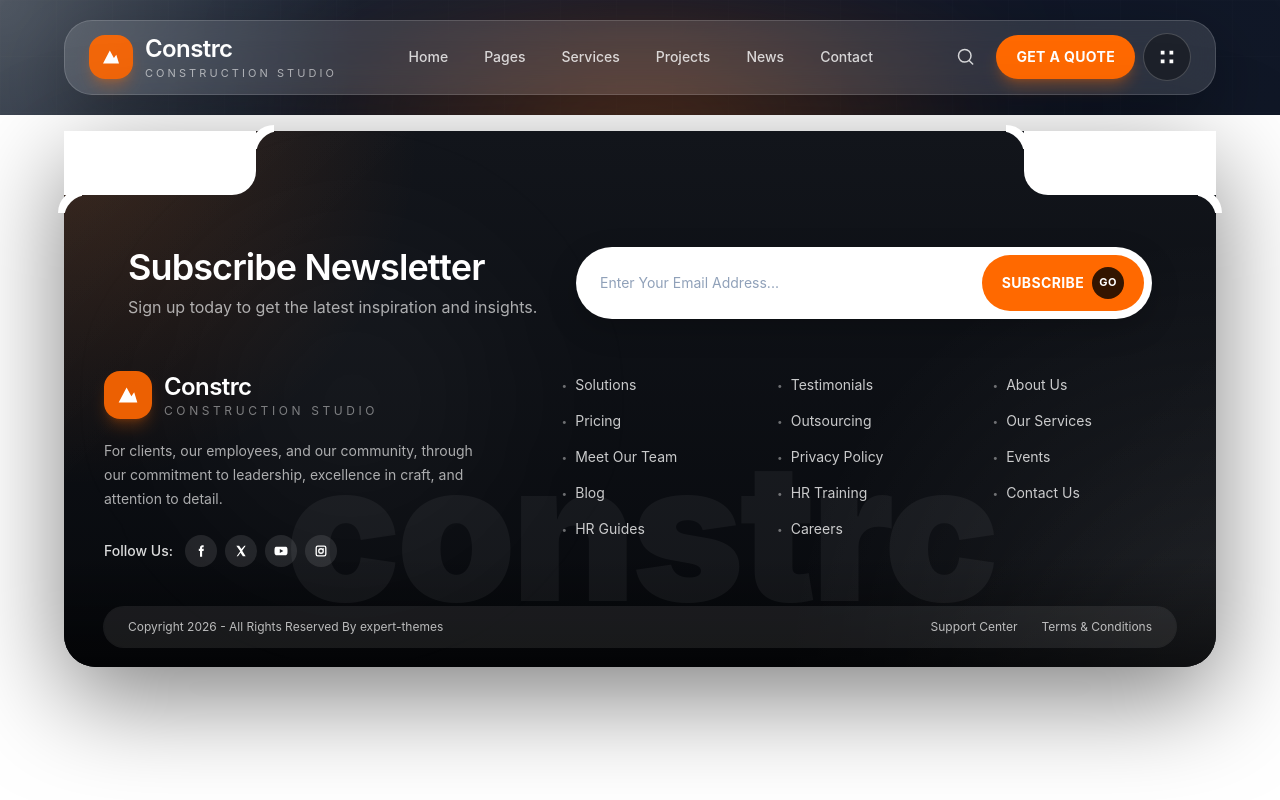
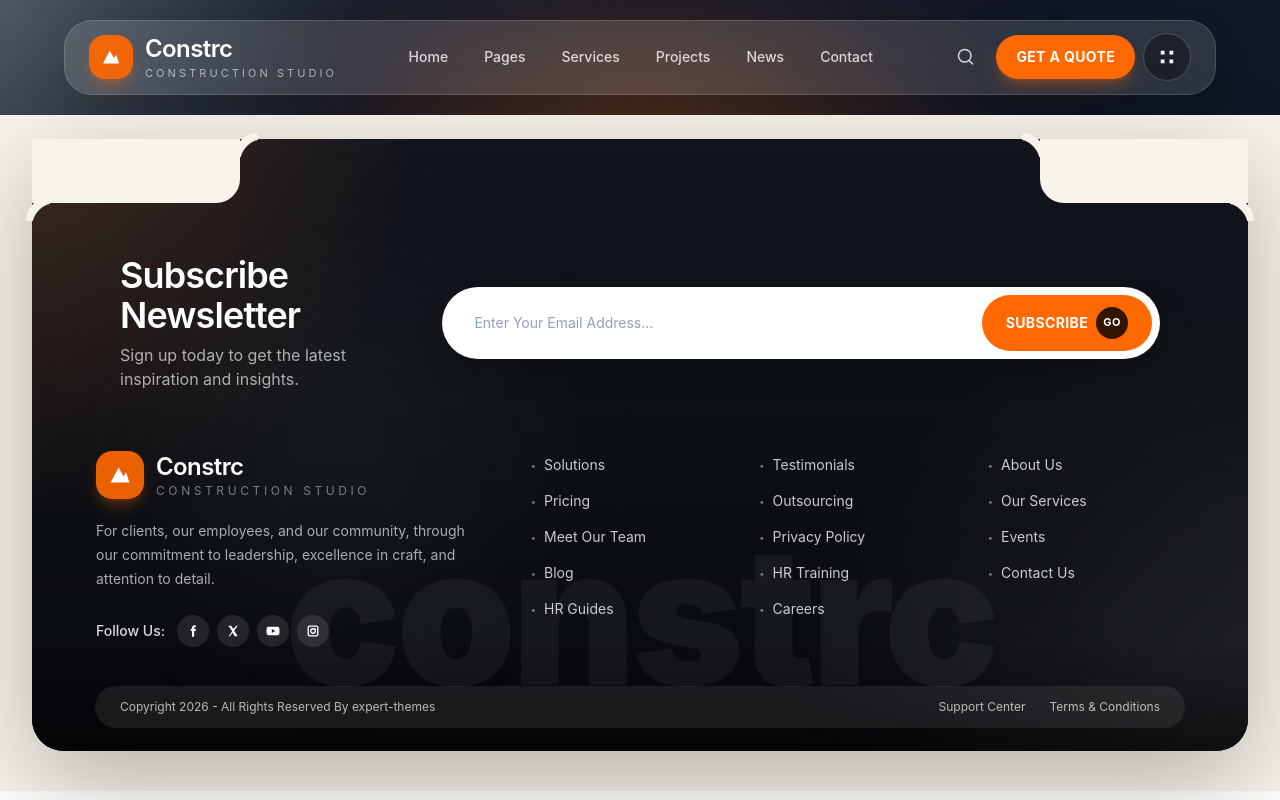
Before and after one commit to STharshan/Premium-Installations, a React (Vite) app: page /contact in a window 1280 px wide. Built offline with nearby package versions, Linux system fonts and the light colour scheme.

Commit message:
fix conatct and footer

```diff
--- a/src/Component/Footer.jsx
+++ b/src/Component/Footer.jsx
@@ -5,6 +5,8 @@ const footerLinks = [
   ['Testimonials', 'Outsourcing', 'Privacy Policy', 'HR Training', 'Careers'],
   ['About Us', 'Our Services', 'Events', 'Contact Us'],
 ]
+
+const footerSurface = '#f7f3eb'
 
 function FacebookIcon() {
   return (
@@ -50,28 +52,34 @@ function BrandMark() {
 
 export default function Footer() {
   return (
-    <footer className="px-3 pb-8 pt-4 sm:px-6 lg:px-8">
+    <footer className="px-3 pb-10 pt-6 sm:px-6 lg:px-8" style={{ backgroundColor: footerSurface }}>
       {/* Absolute positioning relative anchor context wrapper */}
-      <div className="relative mx-auto max-w-6xl">
+      <div className="relative mx-auto max-w-[96rem]">
 
         {/* ========================================== */}
         {/* TOP LEFT CUTOUT COMPOSITE                  */}
         {/* ========================================== */}
-        <div className="hidden md:block absolute top-0 left-0 bg-white w-48 h-16 rounded-br-3xl z-20">
-          <div className="absolute -bottom-6 left-0 w-6 h-6 rounded-tl-3xl shadow-[-6px_-6px_0_0_#fff]" />
-          <div className="absolute top-0 -right-6 w-6 h-6 rounded-tl-3xl shadow-[-6px_-6px_0_0_#fff]" />
+        <div
+          className="absolute left-0 top-0 z-20 hidden h-16 w-44 rounded-br-3xl md:block lg:w-52"
+          style={{ backgroundColor: footerSurface }}
+        >
+          <div className="absolute -bottom-6 left-0 h-6 w-6 rounded-tl-3xl" style={{ boxShadow: `-6px -6px 0 0 ${footerSurface}` }} />
+          <div className="absolute top-0 -right-6 h-6 w-6 rounded-tl-3xl" style={{ boxShadow: `-6px -6px 0 0 ${footerSurface}` }} />
         </div>
 
         {/* ========================================== */}
         {/* TOP RIGHT CUTOUT COMPOSITE                 */}
         {/* ========================================== */}
-        <div className="hidden md:block absolute top-0 right-0 bg-white w-48 h-16 rounded-bl-3xl z-20">
-          <div className="absolute -bottom-6 right-0 w-6 h-6 rounded-tr-3xl shadow-[6px_-6px_0_0_#fff]" />
-          <div className="absolute top-0 -left-6 w-6 h-6 rounded-tr-3xl shadow-[6px_-6px_0_0_#fff]" />
+        <div
+          className="absolute right-0 top-0 z-20 hidden h-16 w-44 rounded-bl-3xl md:block lg:w-52"
+          style={{ backgroundColor: footerSurface }}
+        >
+          <div className="absolute -bottom-6 right-0 h-6 w-6 rounded-tr-3xl" style={{ boxShadow: `6px -6px 0 0 ${footerSurface}` }} />
+          <div className="absolute top-0 -left-6 h-6 w-6 rounded-tr-3xl" style={{ boxShadow: `6px -6px 0 0 ${footerSurface}` }} />
         </div>
 
         {/* Main Dark Footer Wrapper */}
-        <div className="relative overflow-hidden rounded-[2rem] bg-[#07090d] text-white shadow-[0_30px_100px_rgba(0,0,0,0.5)]">
+        <div className="relative overflow-hidden rounded-[2rem] bg-[#07090d] text-white shadow-[0_30px_100px_rgba(0,0,0,0.28)]">
           {/* Background Gradients & Accents */}
           <div className="absolute inset-0 bg-[radial-gradient(circle_at_top_left,rgba(249,115,22,0.16),transparent_28%),radial-gradient(circle_at_bottom_right,rgba(255,255,255,0.08),transparent_34%),linear-gradient(180deg,#12151b_0%,#07090d_100%)]" />
           <div className="absolute inset-0 bg-[linear-gradient(135deg,rgba(255,255,255,0.03)_0,rgba(255,255,255,0)_22%),linear-gradient(315deg,rgba(255,255,255,0.03)_0,rgba(255,255,255,0)_20%)]" />
@@ -79,11 +87,11 @@ export default function Footer() {
           <div className="absolute inset-x-0 bottom-0 h-28 bg-[linear-gradient(180deg,transparent,rgba(0,0,0,0.55))]" />
 
           {/* Core Content Area */}
-          <div className="relative px-5 pb-5 pt-16 sm:px-8 sm:pt-20 lg:px-10 lg:pt-24">
+          <div className="relative px-5 pb-6 pt-16 sm:px-8 sm:pt-20 lg:px-12 lg:pt-24 xl:px-16">
 
             {/* Newsletter Subscription Row */}
-            <div className="flex flex-col gap-5 px-5 py-5 sm:flex-row sm:items-center sm:justify-between sm:px-6">
-              <div>
+            <div className="flex flex-col gap-6 px-3 py-5 sm:px-4 lg:flex-row lg:items-center lg:justify-between lg:gap-10 lg:px-6">
+              <div className="max-w-xl">
                 <h2 className="text-2xl font-semibold tracking-tight sm:text-4xl">
                   Subscribe Newsletter
                 </h2>
@@ -92,20 +100,20 @@ export default function Footer() {
                 </p>
               </div>
 
-              <form className="w-full sm:max-w-xl">
+              <form className="w-full lg:max-w-[40rem] xl:max-w-[46rem]">
                 <label htmlFor="newsletter-email" className="sr-only">
                   Email address
                 </label>
-                <div className="flex flex-col gap-3 rounded-full bg-white p-2 shadow-[0_10px_30px_rgba(0,0,0,0.2)] sm:flex-row sm:items-center">
+                <div className="flex flex-col gap-3 rounded-[2rem] bg-white p-2 shadow-[0_10px_30px_rgba(0,0,0,0.2)] sm:flex-row sm:items-center sm:rounded-full">
                   <input
                     id="newsletter-email"
                     type="email"
                     placeholder="Enter Your Email Address..."
-                    className="min-w-0 flex-1 rounded-full border-0 bg-transparent px-4 py-3 text-sm text-slate-900 outline-none placeholder:text-slate-400"
+                    className="min-w-0 flex-1 rounded-full border-0 bg-transparent px-5 py-3 text-sm text-slate-900 outline-none placeholder:text-slate-400 sm:px-6"
                   />
                   <button
                     type="submit"
-                    className="inline-flex items-center justify-center gap-2 rounded-full bg-orange-500 px-5 py-3 text-sm font-bold uppercase tracking-wide text-white transition hover:bg-orange-400"
+                    className="inline-flex items-center justify-center gap-2 rounded-full bg-orange-500 px-5 py-3 text-sm font-bold uppercase tracking-wide text-white transition hover:bg-orange-400 sm:px-6"
                   >
                     Subscribe
                     <span className="flex h-8 w-8 items-center justify-center rounded-full bg-black/80 text-[11px]">
@@ -117,7 +125,7 @@ export default function Footer() {
             </div>
 
             {/* Middle Layout Blocks */}
-            <div className="mt-8 grid gap-8 lg:grid-cols-[1.2fr_1.8fr] lg:gap-12">
+            <div className="mt-10 grid gap-8 lg:grid-cols-[1.1fr_1.9fr] lg:gap-14">
               <div className="max-w-md">
                 <div className="flex items-center gap-3">
                   <BrandMark />
```
Also changed, not shown: src/Component/Home/Contact.jsx (+61 -46 lines).
